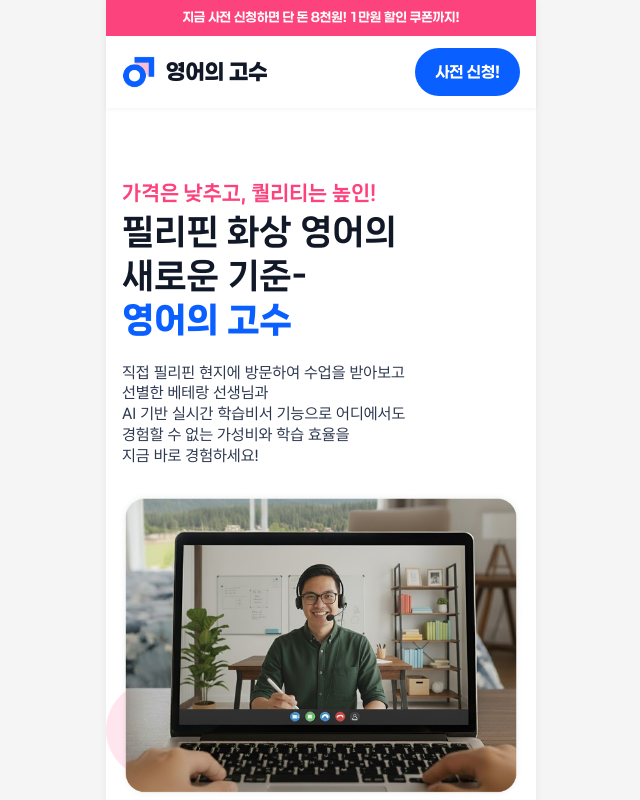
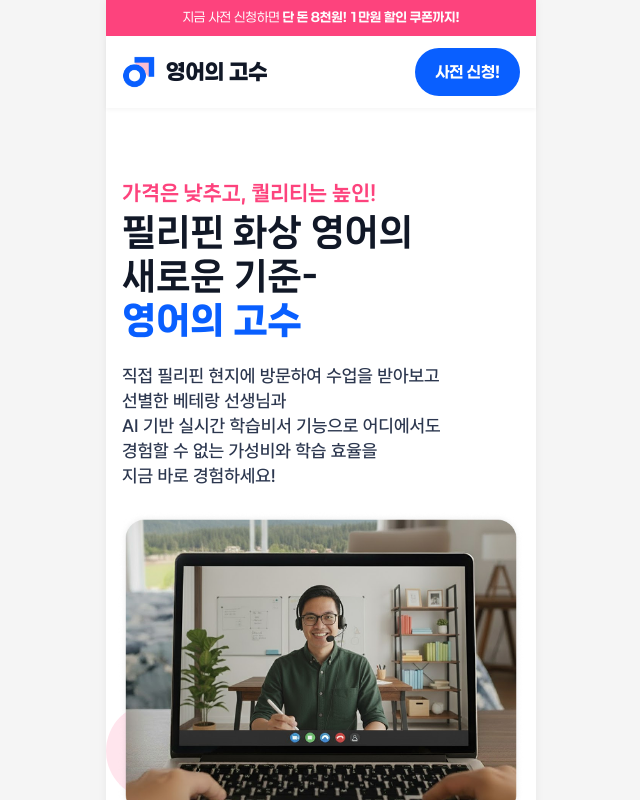
Before and after one commit to kimjuno97/younggo, a Next.js app: page / in a window 1280 px wide. Shown: the top 800 px of the page, without its empty margins (319-959 px from the left). Built offline with nearby package versions, Linux system fonts and the light colour scheme.

Commit message:
디자인 QA 2차

```diff
--- a/app/globals.css
+++ b/app/globals.css
@@ -26,6 +26,13 @@
 }
 
 /* Paperlogy */
+@font-face {
+  font-family: "Paperlogy";
+  src: url("/fonts/Paperlogy/Paperlogy-4Regular.ttf") format("woff2");
+  font-weight: 400;
+  font-style: normal;
+  font-display: swap;
+}
 @font-face {
   font-family: "Paperlogy";
   src: url("/fonts/Paperlogy/Paperlogy-7Bold.ttf") format("woff2");
--- a/app/layout.tsx
+++ b/app/layout.tsx
@@ -3,8 +3,8 @@
 import { Analytics } from "@vercel/analytics/next";
 
 export const metadata: Metadata = {
-  title: "영고",
-  description: "Generated by create next app",
+  title: "영어의 고수",
+  description: "영어의 고수영어의 고수영어의 고수영어의 고수영어의 고수",
 };
 
 export default function RootLayout({
--- a/app/page.tsx
+++ b/app/page.tsx
@@ -172,7 +172,7 @@
                 <span
                   style={{
                     color: "#111827",
-                    fontSize: 34,
+                    fontSize: 36,
                     fontFamily: "NanumSquare Neo OTF",
                     fontWeight: 800,
                     lineHeight: "44.2px",
@@ -187,7 +187,7 @@
                 <span
                   style={{
                     color: "#095fff",
-                    fontSize: 34,
+                    fontSize: 36,
                     fontFamily: "NanumSquare Neo OTF",
                     fontWeight: 900,
                     lineHeight: "44.2px",
@@ -204,10 +204,10 @@
                 flexDirection: "column",
                 justifyContent: "center",
                 color: "#2c374f",
-                fontSize: 16,
+                fontSize: 18,
                 fontFamily: "Pretendard",
-                fontWeight: 400,
-                lineHeight: "20.8px",
+                fontWeight: 500,
+                lineHeight: "25px",
                 wordWrap: "break-word",
               }}
             >
@@ -547,8 +547,8 @@
             >
               단 10명만 오픈 전 할인된 가격으로
               <br />
-              20분 프리토킹을 체험해보세요! 단 돈 8,000원에 영어 회화를 경험할
-              수 있는 기회 ✨
+              20분 프리토킹을 체험해보세요! <br /> 단 돈 8,000원에 영어 회화를
+              경험할 수 있는 기회 ✨
             </div>
           </div>
 
```
Also changed, not shown: public/fonts/Paperlogy/Paperlogy-4Regular.ttf (added).
